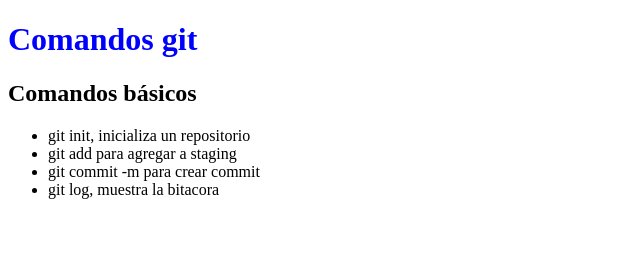
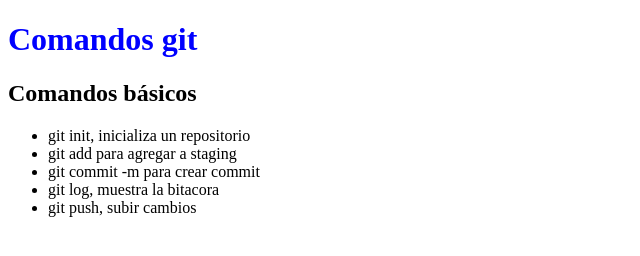
Before and after one commit to EligardoCruzM/comandos-git, a plain HTML site: page index.html in a window 1280 px wide. Shown: the whole page, without its empty margins (0-640 px from the left). Drawn offline with Linux system fonts and the light colour scheme.

Commit message:
feat: Add git push

```diff
--- a/index.html
+++ b/index.html
@@ -14,6 +14,7 @@
         <li>git add para agregar a staging</li>
         <li>git commit -m para crear commit</li>
         <li>git log, muestra la bitacora</li>
+        <li>git push,  subir cambios</li>
     </ul>
 </body>
 </html>
```
Also changed, not shown: 2 other files.
